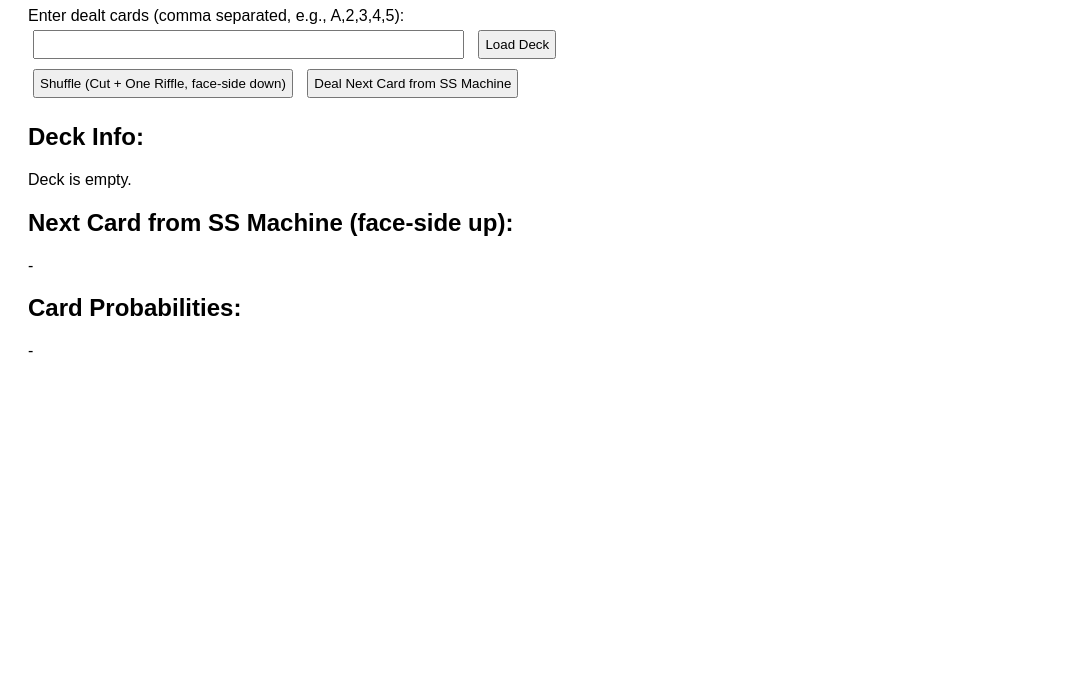
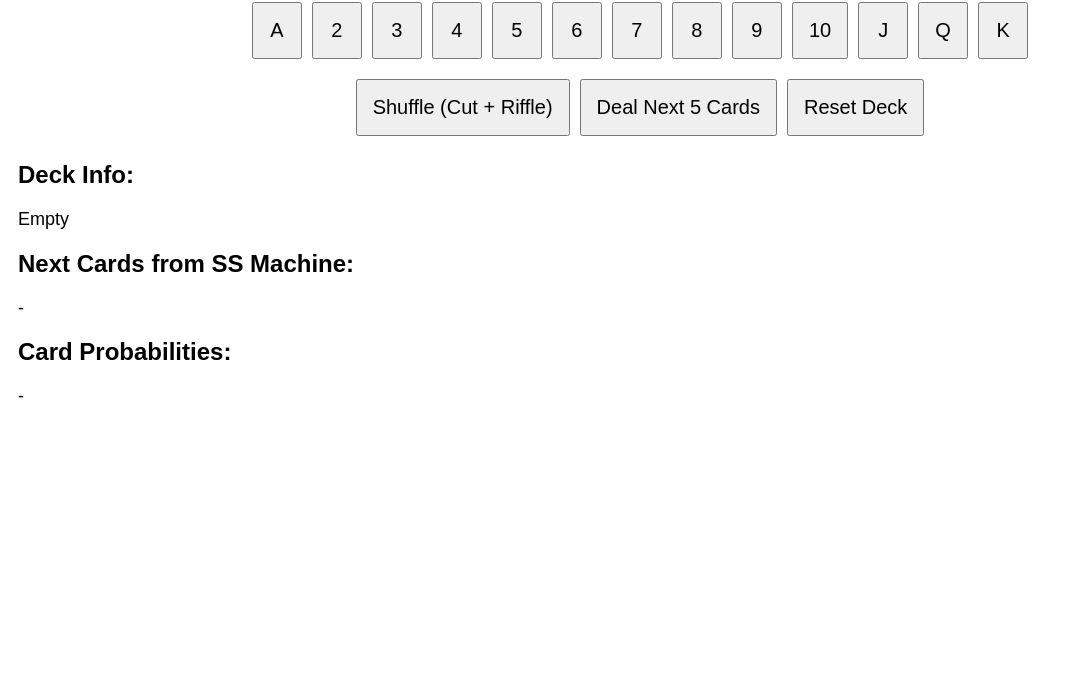
Before and after one commit to akulwaruday-beep/Always-baccrate-, a plain HTML site: page index.html in a window 1280 px wide. Shown: the part 101-800 px from the top of the page, without its empty margins (0-1073 px from the left). Drawn offline with Linux system fonts and the light colour scheme.

Commit message:
Update index.html

```diff
--- a/index.html
+++ b/index.html
@@ -2,57 +2,55 @@
 <head>
 <meta charset="UTF-8">
 <meta name="viewport" content="width=device-width, initial-scale=1.0">
-<title>Baccarat SS Machine Simulator</title>
+<title>Baccarat SS Simulator (Mobile-Friendly)</title>
 <style>
-  body { font-family: Arial, sans-serif; padding: 20px; }
-  input, button { margin: 5px; padding: 5px; }
-  #deckList { margin-top: 10px; }
+  body { font-family: Arial, sans-serif; padding: 10px; }
+  button { margin: 5px; padding: 15px; font-size: 20px; min-width: 50px; }
+  #deckList, #nextCard, #probabilities { margin-top: 10px; font-size: 18px; word-wrap: break-word; }
+  .card-buttons { display: flex; flex-wrap: wrap; justify-content: center; margin: 10px 0; }
+  .control-buttons { display: flex; flex-wrap: wrap; justify-content: center; margin: 10px 0; }
 </style>
 </head>
 <body>
-<h1>Baccarat SS Machine Simulator</h1>
-<label>Enter dealt cards (comma separated, e.g., A,2,3,4,5):</label><br>
-<input type="text" id="dealtCards" size="50">
-<button onclick="loadDeck()">Load Deck</button><br>
-<button onclick="shuffleDeck()">Shuffle (Cut + One Riffle, face-side down)</button>
-<button onclick="dealCard()">Deal Next Card from SS Machine</button>
+<h1>Baccarat SS Simulator</h1>
+<div class="card-buttons">
+  <button onclick="addCard('A')">A</button>
+  <button onclick="addCard('2')">2</button>
+  <button onclick="addCard('3')">3</button>
+  <button onclick="addCard('4')">4</button>
+  <button onclick="addCard('5')">5</button>
+  <button onclick="addCard('6')">6</button>
+  <button onclick="addCard('7')">7</button>
+  <button onclick="addCard('8')">8</button>
+  <button onclick="addCard('9')">9</button>
+  <button onclick="addCard('10')">10</button>
+  <button onclick="addCard('J')">J</button>
+  <button onclick="addCard('Q')">Q</button>
+  <button onclick="addCard('K')">K</button>
+</div>
+<div class="control-buttons">
+  <button onclick="shuffleDeck()">Shuffle (Cut + Riffle)</button>
+  <button onclick="dealCards(5)">Deal Next 5 Cards</button>
+  <button onclick="resetDeck()">Reset Deck</button>
+</div>
 <h2>Deck Info:</h2>
-<div id="deckList">Deck is empty.</div>
-<h2>Next Card from SS Machine (face-side up):</h2>
+<div id="deckList">Empty</div>
+<h2>Next Cards from SS Machine:</h2>
 <div id="nextCard">-</div>
 <h2>Card Probabilities:</h2>
 <div id="probabilities">-</div>
 <script>
-let deck = [];function loadDeck() { const input = document.getElementById('dealtCards').value; if(!input) { alert('Please enter cards'); return; } deck = input.split(',').map(c => c.trim()); document.getElementById('deckList').innerText = 'Current deck: ' + deck.join(', '); document.getElementById('nextCard').innerText = '-'; updateProbabilities(); }
+let deck = [];function addCard(card) { deck.push(card); updateDeckDisplay(); }
 
-function shuffleDeck() { if(deck.length < 2) { alert('Need at least 2 cards to shuffle'); return; }
+function shuffleDeck() { if(deck.length < 2) { alert('Need at least 2 cards'); return; } let mid = Math.floor(deck.length/2); let firstHalf = deck.slice(0, mid); let secondHalf = deck.slice(mid); let shuffled = []; let i = 0; while(i < firstHalf.length || i < secondHalf.length) { if(i < secondHalf.length) shuffled.push(secondHalf[i]); if(i < firstHalf.length) shuffled.push(firstHalf[i]); i++; } deck = shuffled; updateDeckDisplay(); }
 
-// Cut in middle
-let mid = Math.floor(deck.length / 2);
-let firstHalf = deck.slice(0, mid);
-let secondHalf = deck.slice(mid);
+function dealCards(count) { if(deck.length === 0) { alert('Deck is empty'); return; } let dealt = deck.splice(0, count); document.getElementById('nextCard').innerText = dealt.join(', '); updateDeckDisplay(); }
 
-// Riffle shuffle starting from bottom half first (simulates face-side down interleave)
-let shuffled = [];
-let i = 0;
-while(i < firstHalf.length || i < secondHalf.length) {
-    // Introduce small randomness to simulate imperfect shuffle
-    if(i < secondHalf.length) shuffled.push(secondHalf[i]);
-    if(i < firstHalf.length) shuffled.push(firstHalf[i]);
-    i++;
-}
+function resetDeck() { deck = []; document.getElementById('deckList').innerText = 'Empty'; document.getElementById('nextCard').innerText = '-'; document.getElementById('probabilities').innerText = '-'; }
 
-deck = shuffled;
+function updateDeckDisplay() { document.getElementById('deckList').innerText = deck.join(', ') || 'Empty'; updateProbabilities(); }
 
-document.getElementById('deckList').innerText = 'Shuffled deck (now face-side up in machine): ' + deck.join(', ');
-document.getElementById('nextCard').innerText = deck[0];
-updateProbabilities();
-
-}
-
-function dealCard() { if(deck.length === 0) { alert('Deck is empty'); return; } let next = deck.shift(); document.getElementById('nextCard').innerText = next; document.getElementById('deckList').innerText = 'Remaining deck: ' + deck.join(', '); updateProbabilities(); }
-
-function updateProbabilities() { if(deck.length === 0) { document.getElementById('probabilities').innerText = '-'; return; } let counts = {}; deck.forEach(card => { counts[card] = (counts[card] || 0) + 1; }); let probs = []; for(let card in counts) { let percent = ((counts[card]/deck.length)*100).toFixed(1); probs.push(${card}: ${percent}%); } document.getElementById('probabilities').innerText = probs.join(', '); } </script>
+function updateProbabilities() { if(deck.length === 0) { document.getElementById('probabilities').innerText = '-'; return; } let counts = {}; deck.forEach(card => { counts[card] = (counts[card] || 0) + 1; }); let probs = []; for(let card in counts){ let percent = ((counts[card]/deck.length)*100).toFixed(1); probs.push(${card}: ${percent}%); } document.getElementById('probabilities').innerText = probs.join(', '); } </script>
 
 </body>
-</html>
+  </html>
```
